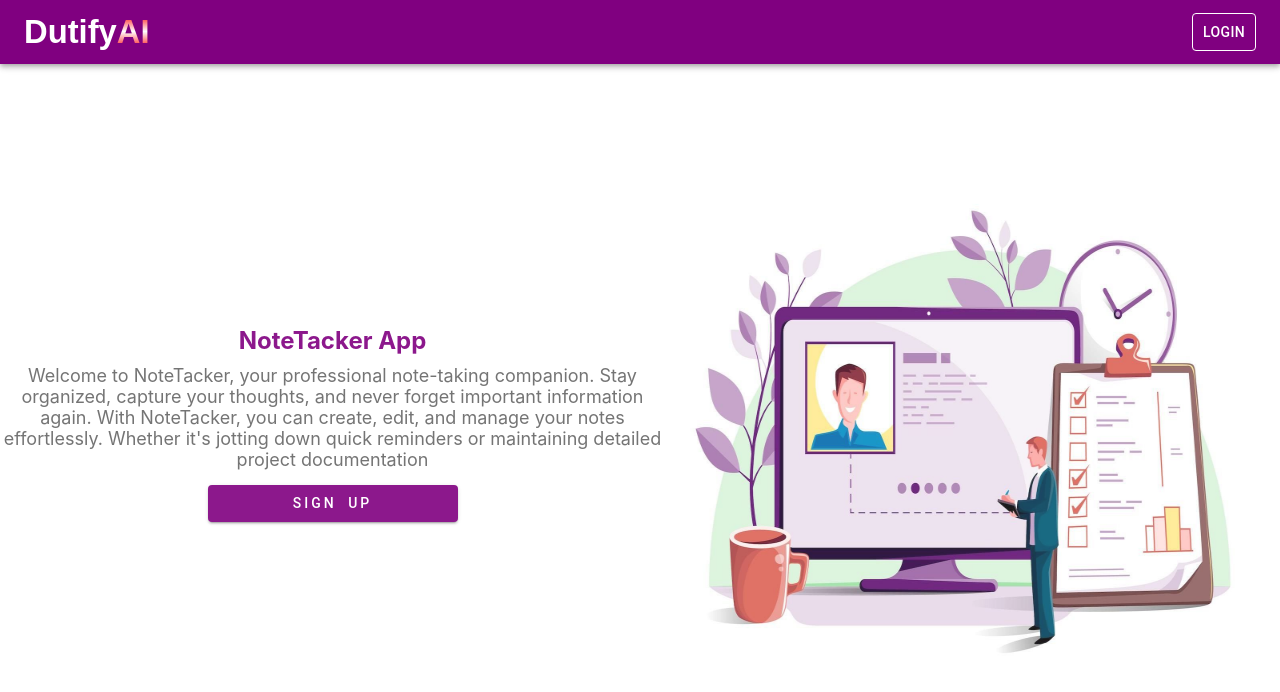
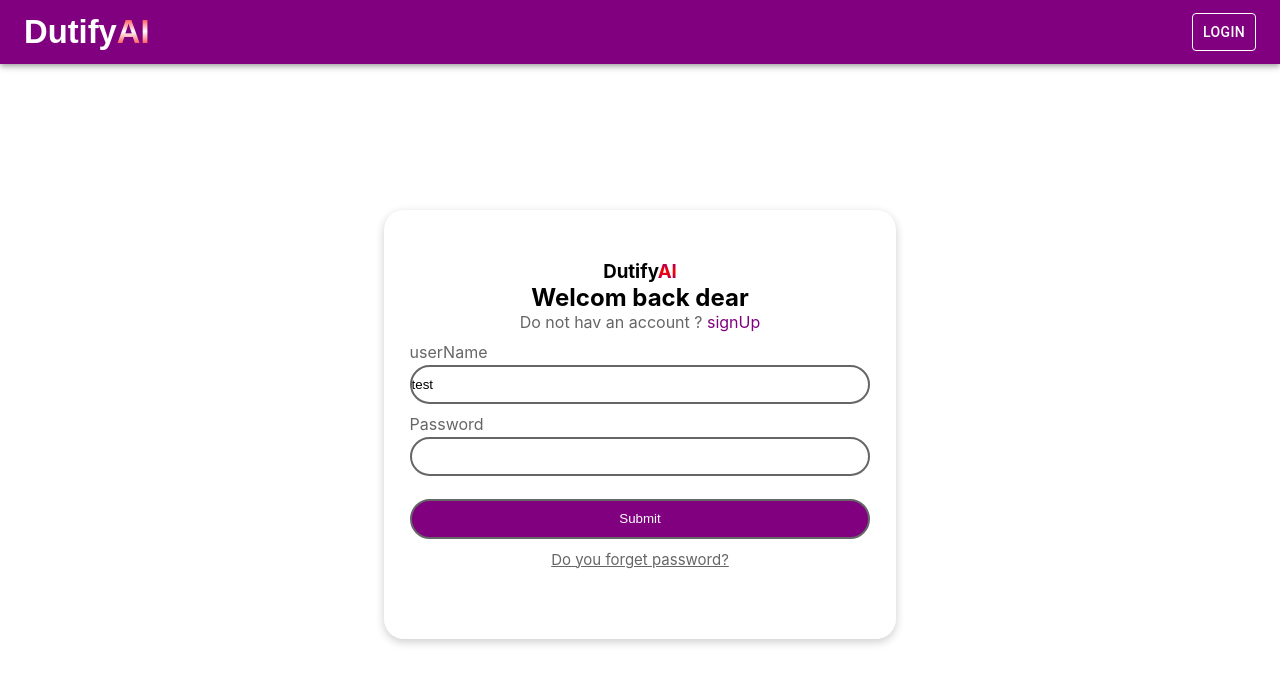
Before and after one commit to mo-adel-97/profile, a React (Create React App) app: page /login in a window 1280 px wide. Shown: the top 692 px of the page. Built offline with nearby package versions, Linux system fonts and the light colour scheme.

Commit message:
AddFormComponent
Add form component to my app

```diff
--- a/package.json
+++ b/package.json
@@ -12,6 +12,7 @@
     "axios": "^1.5.1",
     "react": "^18.2.0",
     "react-dom": "^18.2.0",
+    "react-hook-form": "^7.47.0",
     "react-router-dom": "^6.17.0",
     "react-scripts": "5.0.1",
     "web-vitals": "^2.1.4"
--- a/src/App.js
+++ b/src/App.js
@@ -1,10 +1,17 @@
 import './App.css';
 import Home from './Pages/Home/Home';
-
+import { BrowserRouter, Routes, Route } from "react-router-dom";
+import FormLogin from './Components/FormLogin&Signup/FormLogin/Form';
 function App() {
   return (
     <div className="App">
-      <Home />
+      <BrowserRouter>
+        <Routes>
+          <Route path="/" element={<Home />} />
+          <Route index element={<Home />} />
+          <Route path="/login" element={<FormLogin />} />
+        </Routes>
+      </BrowserRouter>
     </div>
   );
 }
--- /dev/null
+++ b/src/Components/FormLogin&Signup/FormLogin/Form.css
@@ -0,0 +1,55 @@
+.LOGOFORM{
+    background: -webkit-linear-gradient(purple, red,purple);
+    -webkit-background-clip: text;
+    -webkit-text-fill-color: transparent;
+}
+.FORMROOT{
+    height: 90vh;
+    place-items: center;
+    justify-content: center;
+    display: flex;
+    flex-direction: column;
+}
+.FormLogin{
+  flex-direction: column;
+}
+.divContent{
+      box-shadow: 0 3px 10px rgb(0 0 0 / 0.2);
+      width:40%;
+      padding-top: 50px;
+      padding-bottom: 70px;
+      border-radius: 20px;
+}
+.FormLogin form{
+    width: 90%;
+    margin: auto;
+    display: flex;
+    flex-direction: column;
+}
+.FormLogin form label{
+    text-align: start;
+    margin-top: 10px;
+}
+.FormLogin form input{
+   height: 35px;
+   margin-top: 3px;
+   border: 2px solid #666;
+   border-radius: 25px;
+}
+.FormLogin form input[type=submit]{
+  color: white;
+  background-color: purple;
+  height: 40px;
+}
+.PForgetPassword{
+    margin-top: 10px;
+}
+.PForgetPassword a{
+    color: #666;
+    font-size: 15px;
+}
+@media screen and (max-width: 850px) {
+    .divContent{
+       width: 90%;
+}
+}
--- /dev/null
+++ b/src/Components/FormLogin&Signup/FormLogin/Form.jsx
@@ -0,0 +1,49 @@
+import { useForm } from "react-hook-form"
+import "./Form.css"
+import ButtonAppBar from "../../NavBar/NavBar"
+export default function FormLogin() {
+  const {
+    register,
+    handleSubmit,
+    watch,
+    formState: { errors },
+  } = useForm()
+
+
+  const onSubmit = (data) => console.log(data)
+
+
+  console.log(watch("example")) // watch input value by passing the name of it
+
+
+  return (
+    <>
+    <ButtonAppBar />
+<div className="FORMROOT">
+    <div className="divContent">
+<h3 >Dutify<span className="LOGOFORM">AI</span></h3>
+     <h2> Welcom back dear </h2>
+     <p style={{color:"#666"}}>Do not hav an account ? <span><a href="" style={{color:"purple",
+     textDecoration:"none"}} > signUp </a></span></p>
+
+    <div className="FormLogin">
+    <form onSubmit={handleSubmit(onSubmit)}>
+
+      <label style={{color:"#666"}}>userName</label>
+
+      <input defaultValue="test" {...register("userName" ,{required:true })} />
+      {errors.userName && <span>This field is required</span>}
+       <label style={{color:"#666"}}>Password</label>
+
+      <input {...register("password", { required: true })} type password />
+      {errors.password && <span>This field is required</span>}
+      <br />
+      <input type="submit" />
+    </form>
+    </div>
+    <p className="PForgetPassword"> <a href="#">Do you forget password?</a></p>
+    </div>
+    </div>
+    </>
+  )
+}
--- a/src/Components/NavBar/NavBar.jsx
+++ b/src/Components/NavBar/NavBar.jsx
@@ -5,8 +5,13 @@ import Toolbar from '@mui/material/Toolbar';
 import "./NavBar.css"
 import Button from '@mui/material/Button';
 import { IconButton } from '@mui/material';
+import {useNavigate} from 'react-router-dom'
 
 export default function ButtonAppBar() {
+  const navigate = useNavigate();
+  const handleClick = ()=>{
+    navigate('/login')
+  }
   return (
     <Box sx={{ flexGrow: 1 }} >
       <AppBar position="static" sx={{backgroundColor:"purple"}} >
@@ -20,7 +25,7 @@ export default function ButtonAppBar() {
           >
             <h3 >Dutify<span className="LOGO">AI</span></h3>
           </IconButton>
-          <Button color="inherit" sx={{border:"1px solid white"}}>Login</Button>
+          <Button onClick={handleClick} color="inherit" sx={{border:"1px solid white"}}>Login</Button>
         </Toolbar>
       </AppBar>
     </Box>
```
Also changed, not shown: 1 other file (tests, documents, lock files or other folders).
